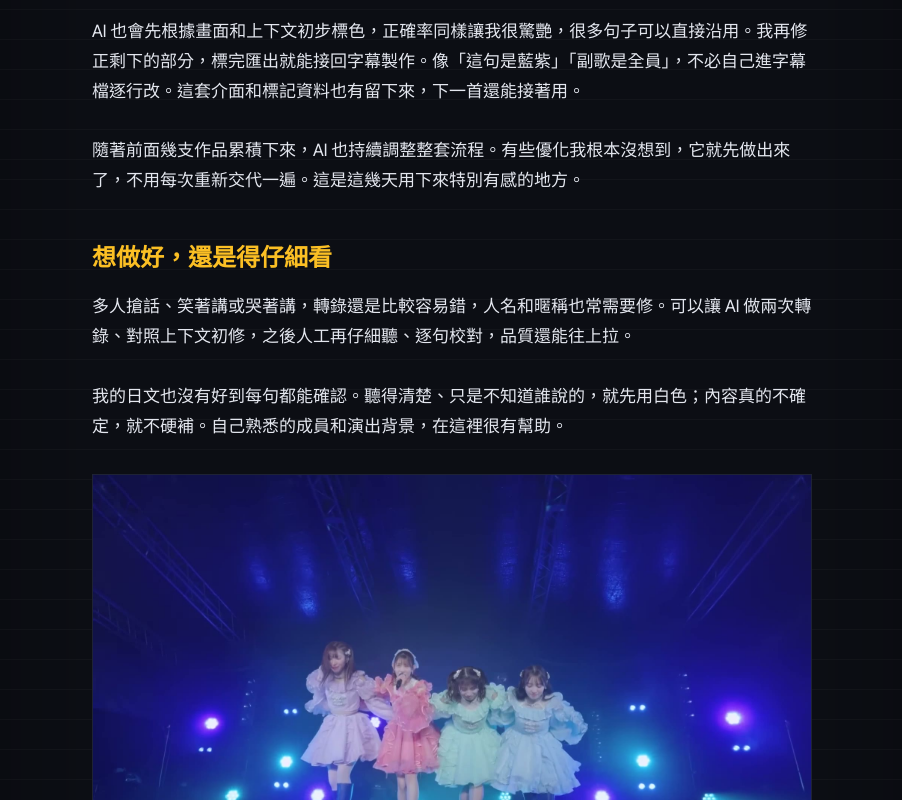
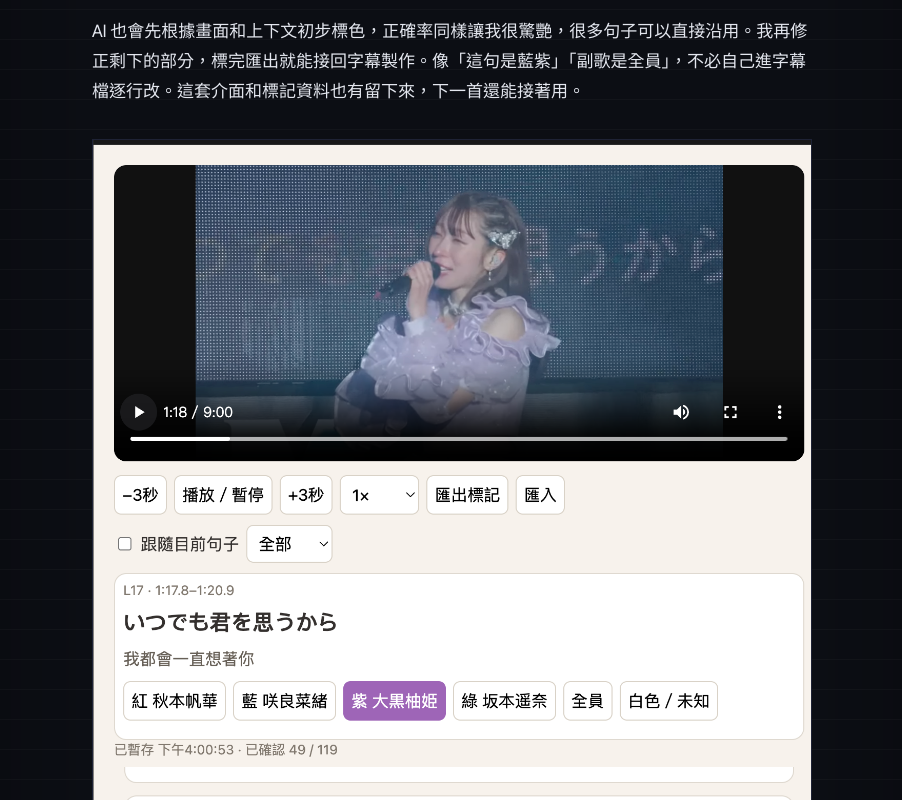
Before and after one commit to HanaYukii/hanayukii-site, a Next.js app: page /blog/astra-6-subtitle-workflow in a window 1280 px wide. Shown: the part 1440-2240 px from the top of the page, without its empty margins (188-1090 px from the left). Built offline with nearby package versions, Linux system fonts and the light colour scheme.

Commit message:
Add actual lyric review interface screenshot

```diff
--- a/src/app/blog/astra-6-subtitle-workflow/page.tsx
+++ b/src/app/blog/astra-6-subtitle-workflow/page.tsx
@@ -58,6 +58,11 @@ export default function AstraSubtitleWorkflow() {
           <Heading id="review-page">連歌割校對介面也一起做</Heading>
           <p>最讓我驚艷的是審核頁。它會直接做一個能操作的校對網頁。播放器旁邊列出每句日文、中文、時間和成員，點句子就能跳到對應片段，邊聽邊選人，也能複選合唱、修改文字或略過不確定的句子。</p>
           <p>AI 也會先根據畫面和上下文初步標色，正確率同樣讓我很驚艷，很多句子可以直接沿用。我再修正剩下的部分，標完匯出就能接回字幕製作。像「這句是藍紫」「副歌是全員」，不必自己進字幕檔逐行改。這套介面和標記資料也有留下來，下一首還能接著用。</p>
+          <Figure caption="〈マジ感謝〉的實際校對頁：看影片、選成員色，也能逐句修正時間與文字。">
+            <a href="/images/astra-subtitles/lyric-review-interface.png" target="_blank" rel="noopener noreferrer" aria-label="開啟歌割校對介面原尺寸截圖">
+              <Image src="/images/astra-subtitles/lyric-review-interface.png" alt="マジ感謝歌割校對網頁，上方播放器下可選紅藍紫綠與全員，下方列出逐句時間、翻譯及修改選項" width={1400} height={1932} sizes="(max-width: 768px) 100vw, 720px" className="h-auto w-full" />
+            </a>
+          </Figure>
           <p>隨著前面幾支作品累積下來，AI 也持續調整整套流程。有些優化我根本沒想到，它就先做出來了，不用每次重新交代一遍。這是這幾天用下來特別有感的地方。</p>
         </FadeIn>
 
```
Also changed, not shown: public/images/astra-subtitles/lyric-review-interface.png (added).
